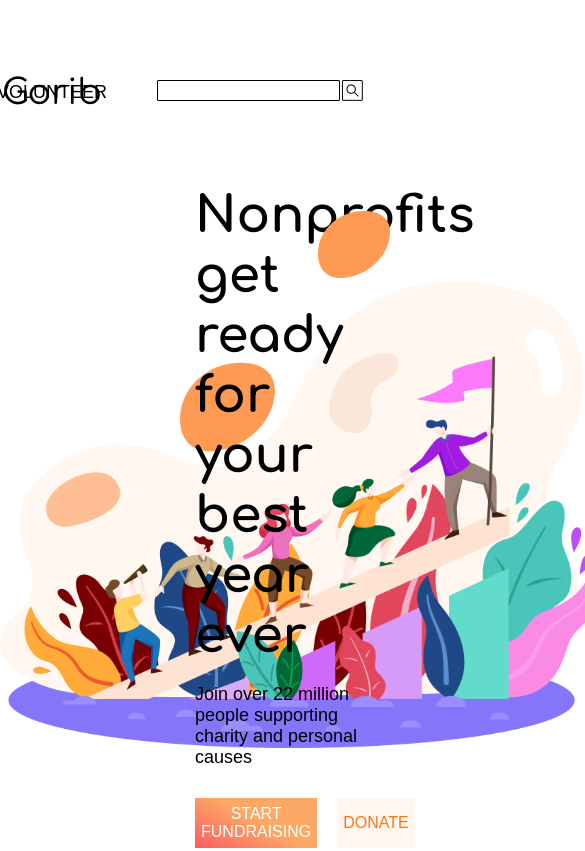
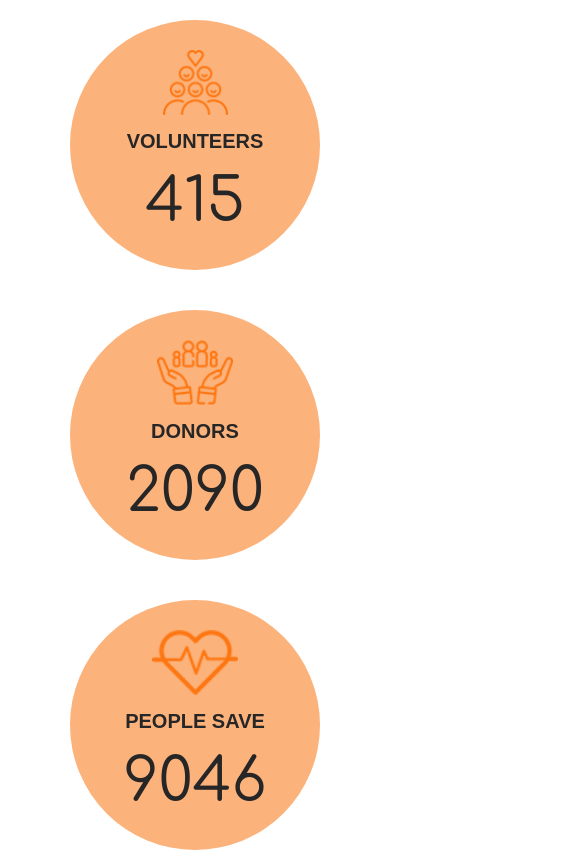
Before and after one commit to KaitlynBro/gorib, a React (Create React App) app in the folder client/: page / in a window 390 px wide. Shown: the top 851 px of the page, 585 px wide, since content can reach past the window. Built offline with nearby package versions, Linux system fonts and the light colour scheme; the HTML template or start-up script is replaced by a standard one; a web font is replaced by a local one.

Commit message:
stats responsive section

```diff
--- a/client/src/App.css
+++ b/client/src/App.css
@@ -1233,6 +1233,39 @@ button.button-single:hover {
   }
 
   @media only screen and (max-width: 530px) {
+	.stats-wrapper {
+		position: unset;
+	}
+	.stats-wrapper .stats-bg {
+		display: none;
+	}
+	.stat {
+		background-color:#fcb27b;
+		border-radius: 100%;
+		width:250px;
+		height: 250px;
+		margin:20px 0;
+		position: relative;
+	}
+	.stat-wrapper {
+		display: flex;
+		flex-direction: column;
+		align-items:center;
+		padding-top: 70px;
+	}
+	.stat-wrapper h3 {
+		margin:0 0 10px 0;
+		font-size: 20px;
+	}
+	.stat img {
+		position: absolute;
+		top:30px;
+	}
+	.stats-content {
+		position: unset;
+		flex-direction: column;
+		transform: unset;
+	}
 	.events-wrapper {
 		margin:0;
 		padding: 20px;
--- a/client/src/App.js
+++ b/client/src/App.js
@@ -15,12 +15,12 @@ class App extends Component {
   render () {
     return (
       <div className='App'>
-        <Nav />
+        {/* <Nav />
         <Header />
         <Services />
         <Causes />
         <Info />
-        <Donate />
+        <Donate /> */}
         <Stats />
         <Events />
         <Volunteer />
--- a/client/src/Stats.js
+++ b/client/src/Stats.js
@@ -13,23 +13,31 @@ class Stats extends React.Component {
                 <div className="stats-content">
                     <div className="stat">
                         <img src={people} alt="" />
+                        <div className="stat-wrapper">
                             <h3>Volunteers</h3>
                             <p>415</p>
                         </div>
+                    </div>
                     <div className="stat">
                         <img src={hands} alt="" />
+                        <div className="stat-wrapper">
                             <h3>Donors</h3>
                             <p>2090</p>
                         </div>
+                    </div>
                     <div className="stat">
                         <img src={heartbeat} alt="" />
+                        <div className="stat-wrapper">
                             <h3>People Save</h3>
                             <p>9046</p>
                         </div>
+                    </div>
                     <div className="stat">
                         <img src={money} alt="" />
+                        <div className="stat-wrapper">
                             <h3>Donated</h3>
                             <p>900K</p>
+                        </div>
                     </div>
                 </div>
 `            </div>
```
Lines whose indentation alone changed are shown as unchanged.
